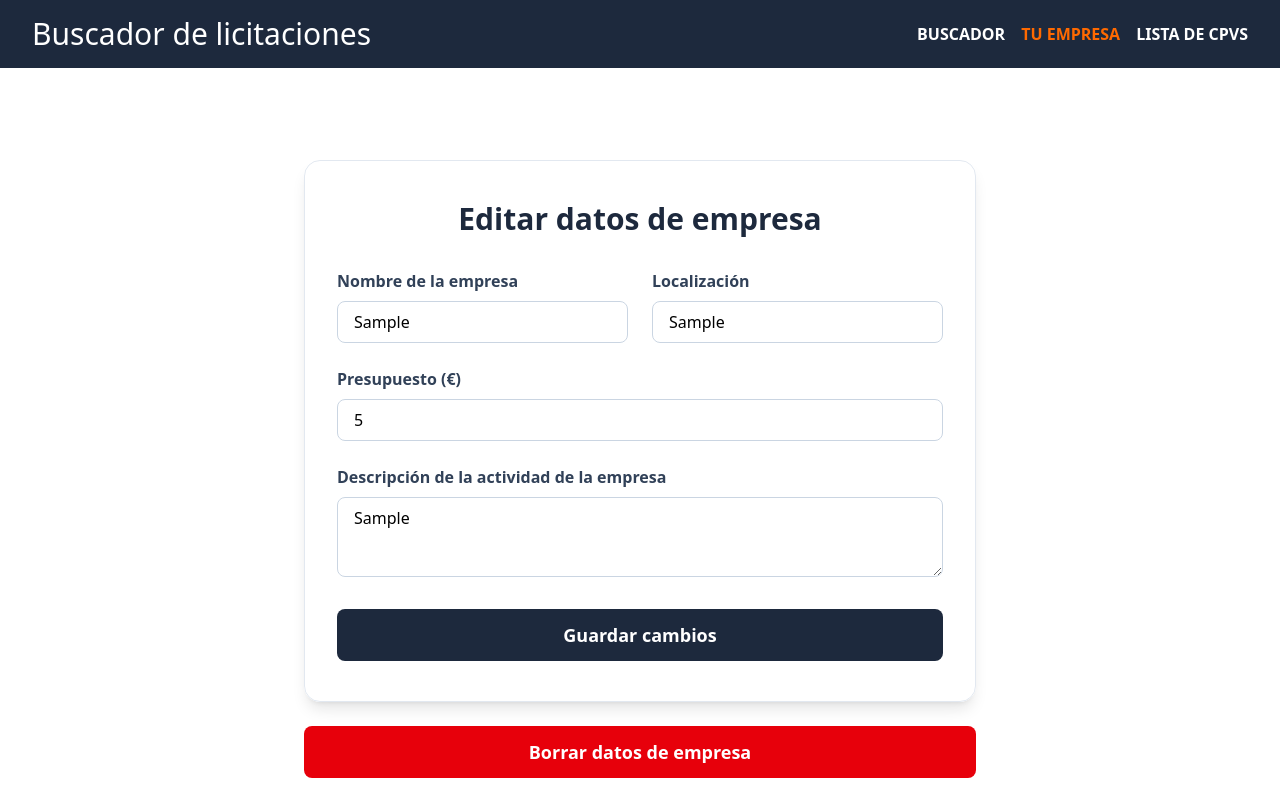
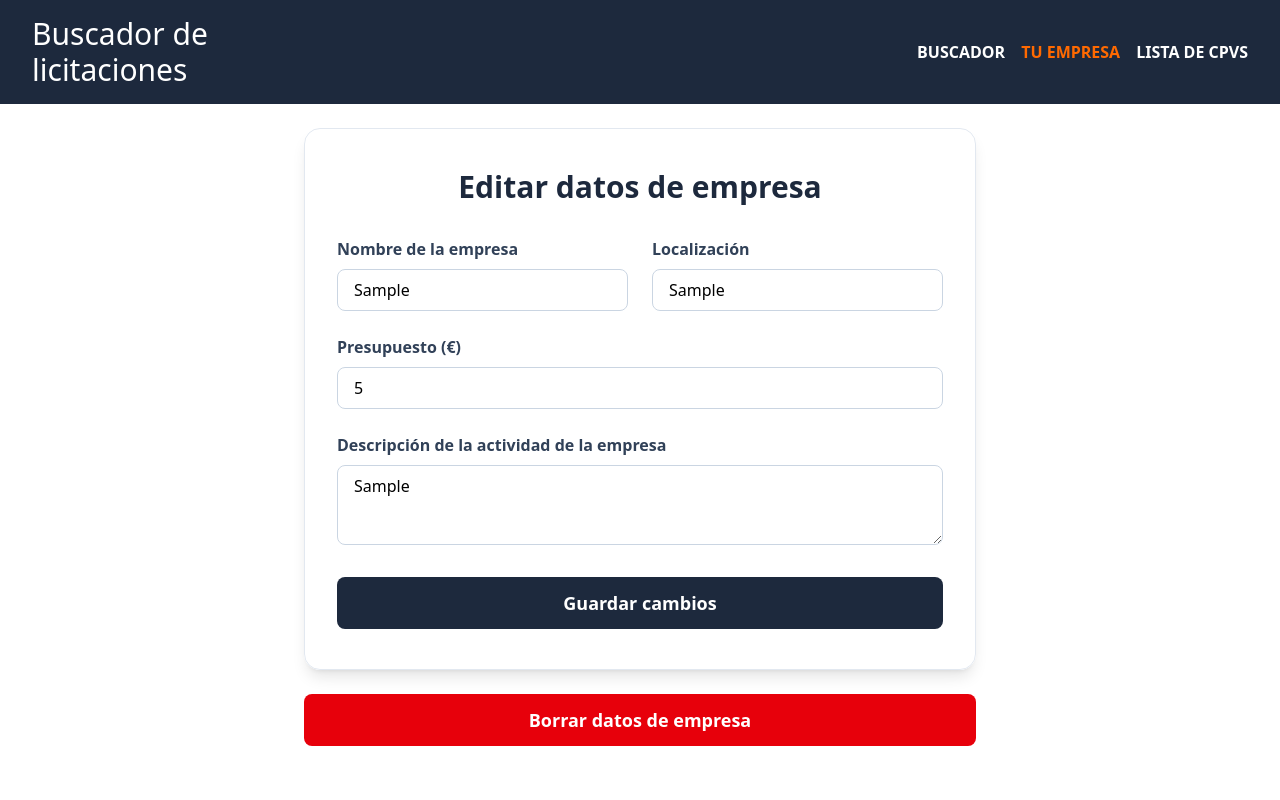
Before and after one commit to jomaroru7/tender-search-engine-front, a React (Vite) app: page /register in a window 1280 px wide. Both pictures are taken after typing "Sample", "Sample", "5", "Sample" into the empty fields and a click on the button "Registrar empresa". Built offline with nearby package versions, Linux system fonts and the light colour scheme.

Commit message:
Fixed responsive styles

```diff
--- a/src/components/header/Header.tsx
+++ b/src/components/header/Header.tsx
@@ -7,10 +7,10 @@ const Header = () => {
     const [open, setOpen] = useState(false);
 
     return (
-        <header className="bg-slate-800 fixed top-0 left-0 w-full z-50 overflow-x-hidden">
-            <div className="w-full px-4 lg:px-8 py-4 mx-auto max-w-7xl">
-                <div className="flex flex-col lg:flex-row items-center">
-                    <div className="flex w-full justify-between items-center">
+        <header className="bg-slate-800 fixed top-0 left-0 w-screen z-50 overflow-x-hidden">
+            <div className="w-full px-4 lg:px-8 py-4 mx-auto max-w-7xl flex flex-row items-center">
+                <div className="flex flex-col lg:flex-row w-full justify-between items-center">
+                    <div className="flex flex-row justify-between gap-4">
                         <h1 className="text-3xl text-white">Buscador de licitaciones</h1>
                         <button
                             className="lg:hidden text-white focus:outline-none"
@@ -22,6 +22,8 @@ const Header = () => {
                             </svg>
                         </button>
                     </div>
+
+
                     {
                         !hideMenu &&
                         <nav
--- a/src/layouts/Layout.tsx
+++ b/src/layouts/Layout.tsx
@@ -13,7 +13,7 @@ const Layout = ({ children }: LayoutProps) => {
     return (
         <>
             <Header />
-            <main className="container mx-auto px-4 lg:px-8 lg:pt-24 w-full pt-8 max-w-7xl">
+            <main className="container mx-auto px-4 lg:px-8 mt-24 lg:mt-32 max-w-7xl">
                 {children || <Outlet />}
             </main>
             <ToastContainer position="bottom-right" autoClose={3000} />
--- a/src/views/CpvListPage.tsx
+++ b/src/views/CpvListPage.tsx
@@ -27,7 +27,7 @@ const CpvListPage = () => {
   );
 
   return (
-    <div>
+    <div className=''>
       <input
         type="text"
         placeholder="Búsqueda por código o descripción..."
--- a/src/views/IndexPage.tsx
+++ b/src/views/IndexPage.tsx
@@ -7,7 +7,7 @@ function IndexPage() {
   const cardData = useSelector((state: RootState) => state.tender.tenders);
 
   return (
-    <main className="pt-12 flex flex-col">
+    <main className="flex flex-col">
       <TendersSearchForm />
       <CardsGrid cardData={cardData} />
     </main>
--- a/src/views/YourCompanyPage.tsx
+++ b/src/views/YourCompanyPage.tsx
@@ -22,7 +22,7 @@ const YourCompanyPage = () => {
   };
 
   return (
-    <div className="max-w-2xl mx-auto mt-16">
+    <div className="max-w-2xl mx-auto">
       <CompanyForm
         title="Editar datos de empresa"
         submitLabel="Guardar cambios"
```
